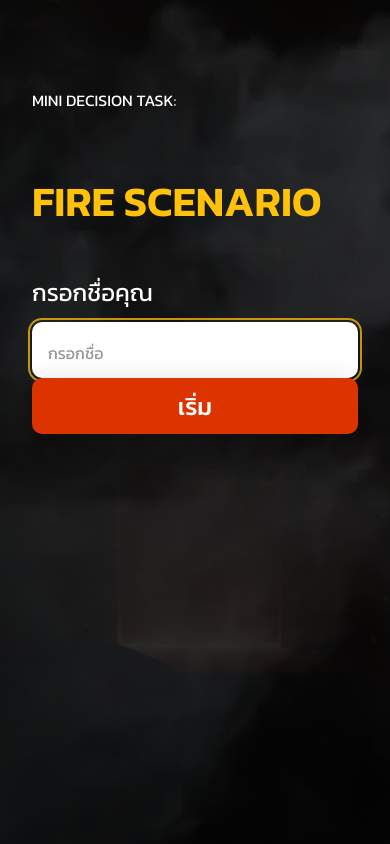
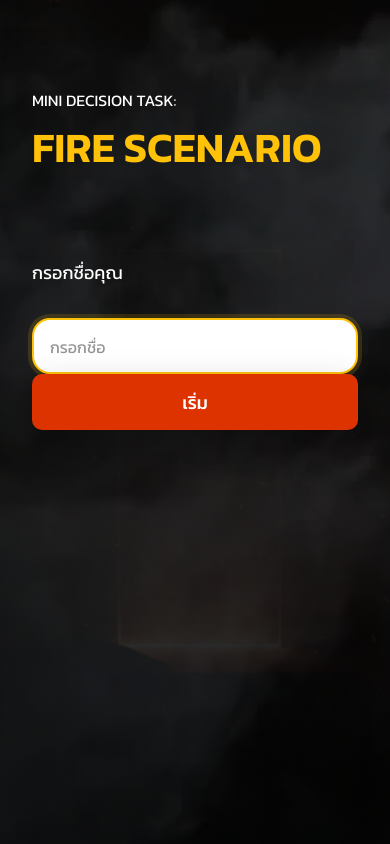
Before and after one commit to PINXCHAYA/fire-scenario-app, a website: page public/index.html in a window 390 px wide. Both pictures are taken after a click on the button "เริ่ม". Drawn offline with Linux system fonts and the light colour scheme.

Commit message:
Update styles.css

```diff
--- a/public/styles.css
+++ b/public/styles.css
@@ -127,14 +127,13 @@
 }
 
 .small-title {
-  margin: 0 0 12px;
+  margin: 0 0 4px;
   color: var(--white);
   font-family: "Kanit", Arial, sans-serif;
   font-size: 16px;
   font-weight: 400;
   line-height: normal;
   text-transform: uppercase;
-  margin-bottom: 16px;
 }
 
 /* ===== HEADING ===== */
@@ -145,6 +144,10 @@
   line-height: normal;
   text-transform: uppercase;
   color: var(--yellow);
+}
+h1 {
+  margin-top: 0;        /* ❌ เอาระยะบนออก */
+  margin-bottom: 32px;  /* ✅ เว้นลงมาพอดี */
 }
 
 /* ===== BODY / SUBTITLE ===== */
@@ -162,7 +165,7 @@
 .choice-btn,
 .text-input {
   font-family: "Kanit", Arial, sans-serif;
-  font-size: 16px;
+  font-size: 18px;
   font-weight: 400;
   line-height: normal;
   text-transform: uppercase;
@@ -178,11 +181,11 @@
   color: var(--yellow);
 }
 
-..home-form-wrap {
-  margin-top: 40px;
+.home-form-wrap {
+  margin-top: 48px;
   display: flex;
   flex-direction: column;
-  gap: 16px;
+  gap: 20px;
 }
 
 .label {
@@ -191,7 +194,7 @@
   margin-bottom: 12px;
 
   font-family: "Kanit", Arial, sans-serif;
-  font-size: 16px;
+  font-size: 18px;
   font-weight: 400;
   line-height: normal;
   text-transform: uppercase;
@@ -215,9 +218,14 @@
   line-height: normal;
   text-transform: none;
 }
+.text-input {
+  border-radius: 18px; /* 👈 นุ่มขึ้น */
+}
+
 .text-input:focus {
-  outline: 2px solid rgba(255, 194, 9, 0.75);
-  outline-offset: 2px;
+  outline: none;
+  border: 2px solid var(--yellow);
+  box-shadow: 0 0 0 4px rgba(255, 194, 9, 0.15); /* glow เบาๆ */
 }
 
 .bottom-btn {
@@ -418,7 +426,7 @@
   .ghost-btn,
   .choice-btn,
   .text-input {
-    font-size: 24px;
+    font-size: 18px;
   }
 
   .timer {
```
